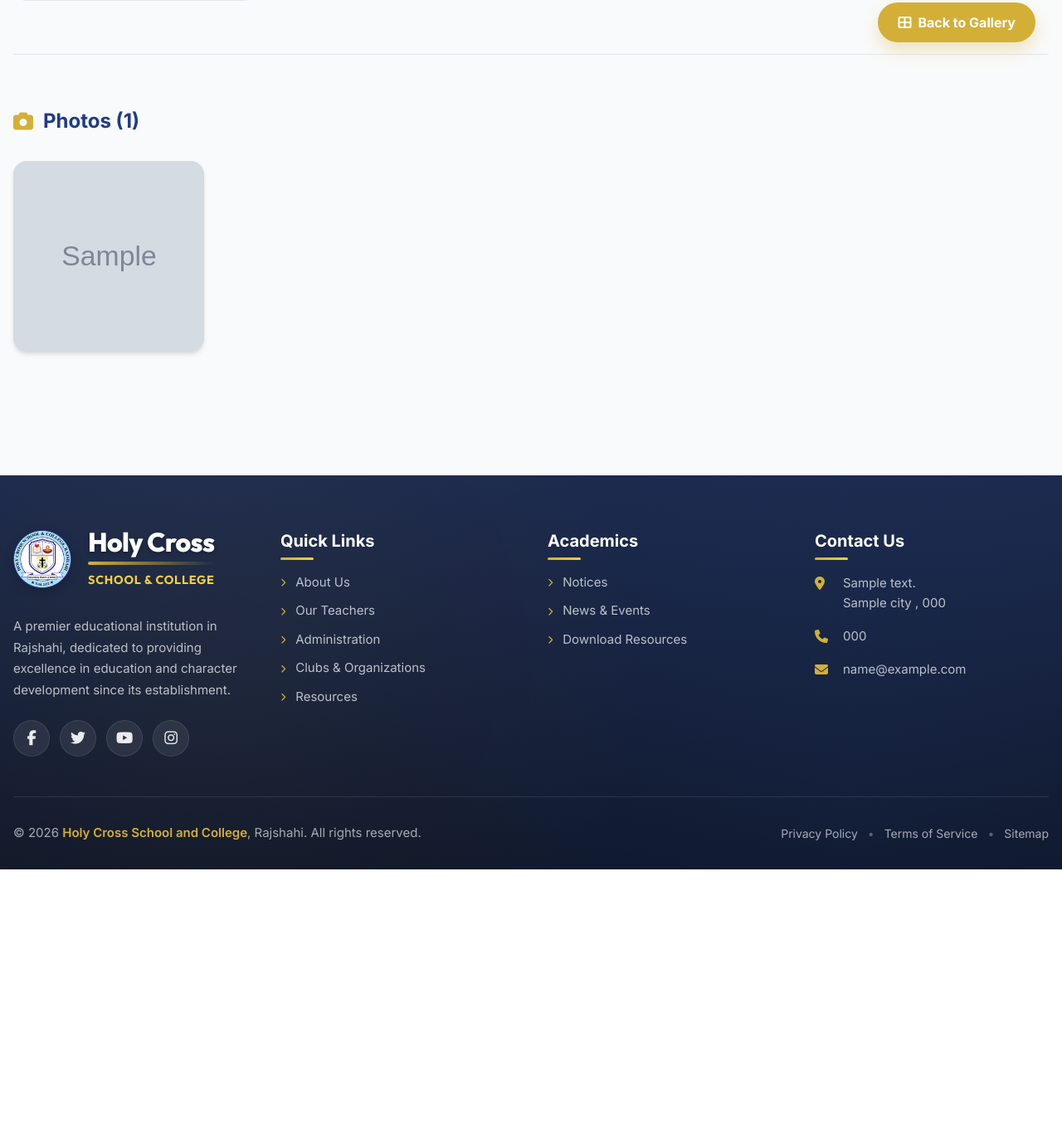
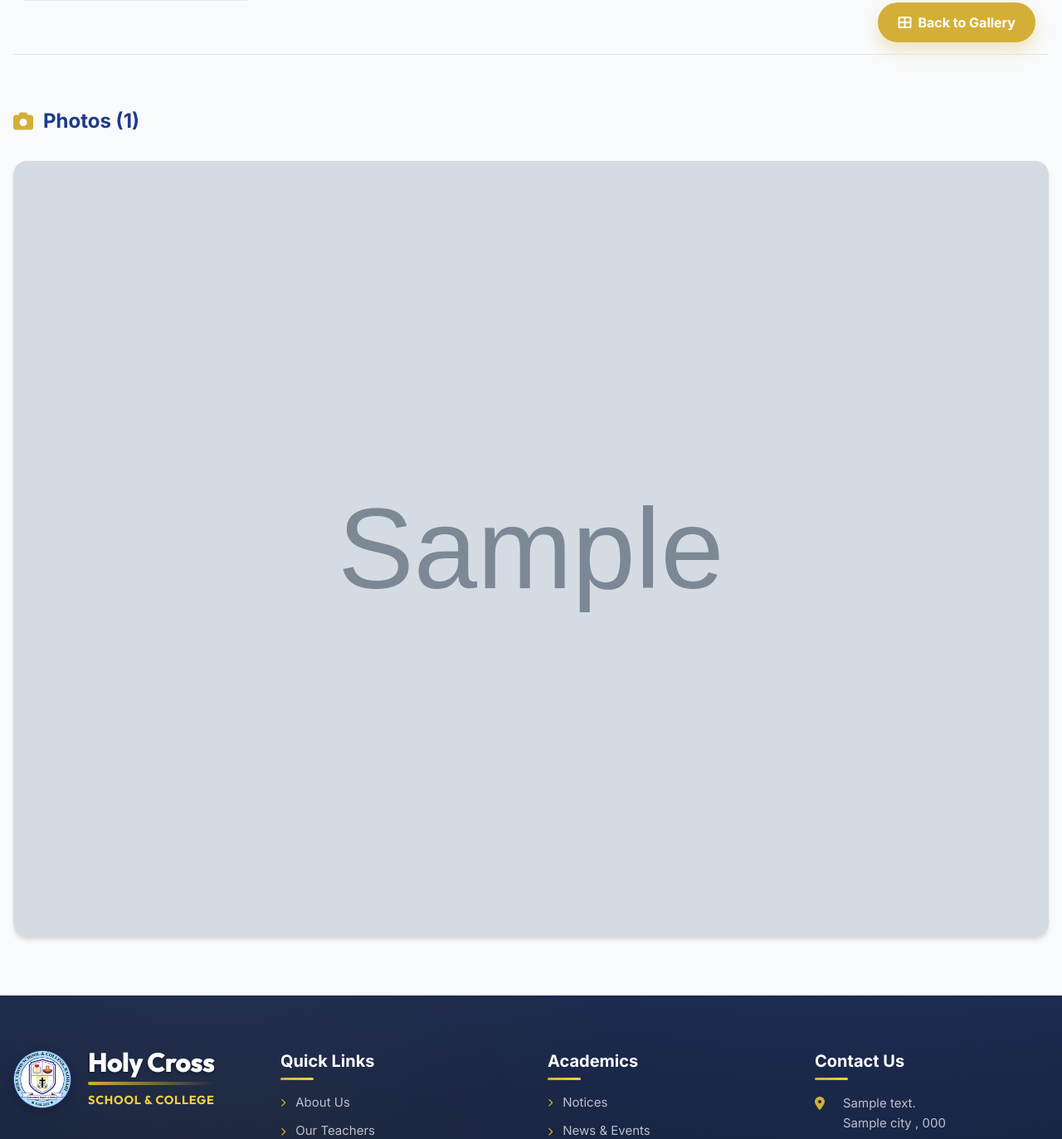
Before and after one commit to sjpbd/holy-Cross-Rajshahi-Website, a Django app: template templates/gallery/album_detail.html in a window 1280 px wide. Shown: the part 717-2090 px from the top of the page at 83% size. Before the commit the page ends 1765 px from the top, so only its background shows below. Run offline with Django 5.2, Linux system fonts and the light colour scheme; the template is opened without the code that fills it: most values are stand-ins (such as "Sample title", 1, 10 or a date in 2020); grey boxes marked "Sample" are stand-in pictures; some libraries are stand-ins or nearby versions; some web fonts are replaced.

Commit message:
Support natural orientation in Gallery: landscape photos stay landscape, portrait photos stay portrait via Masonry Grid

```diff
--- a/holy_cross/settings.py
+++ b/holy_cross/settings.py
@@ -180,7 +180,7 @@ THUMBNAIL_ALIASES = {
         'admin_profile': {'size': (400, 400), 'crop': False, 'quality': 90},
         'slider': {'size': (1920, 800), 'crop': 'smart', 'quality': 80},
         'news_thumb': {'size': (600, 400), 'crop': 'smart', 'quality': 85},
-        'gallery_thumb': {'size': (500, 500), 'crop': 'smart', 'quality': 80},
+        'gallery_thumb': {'size': (800, 800), 'crop': False, 'quality': 90},
     },
 }
 
--- a/templates/gallery/album_detail.html
+++ b/templates/gallery/album_detail.html
@@ -313,17 +313,16 @@
             <h2 class="text-2xl font-bold text-primary mb-8 flex items-center gap-3">
                 <i class="fas fa-camera text-accent"></i> Photos ({{ photos.count }})
             </h2>
-            <div class="grid grid-cols-2 md:grid-cols-3 lg:grid-cols-4 xl:grid-cols-5 gap-4 md:gap-6">
+            <div class="columns-2 md:columns-3 lg:columns-4 xl:columns-5 gap-4 md:gap-6 space-y-4 md:space-y-6">
                 {% for photo in photos %}
-                <a href="{{ photo.image.url }}" class="photo-card glightbox block relative aspect-square rounded-2xl overflow-hidden shadow-md group" data-gallery="gallery1" data-title="{{ photo.caption|default:album.title }}" data-description="{{ photo.created_at|date:'F d, Y' }}">
+                <a href="{{ photo.image.url }}" class="photo-card glightbox inline-block w-full break-inside-avoid relative rounded-2xl overflow-hidden shadow-md group" data-gallery="gallery1" data-title="{{ photo.caption|default:album.title }}" data-description="{{ photo.created_at|date:'F d, Y' }}">
                     {% thumbnail photo.image "gallery_thumb" as thumb %}
                     <img loading="lazy" src="{{ thumb.url }}"
                          alt="{{ photo.caption }}"
                          width="{{ thumb.width }}"
                          height="{{ thumb.height }}"
-
                          decoding="async"
-                         class="w-full h-full object-cover">
+                         class="w-full h-auto rounded-2xl transition-transform duration-500 group-hover:scale-105">
                     <div class="photo-overlay absolute inset-0 flex flex-col justify-end p-4 text-white">
                         {% if photo.caption %}
                         <p class="text-sm font-semibold line-clamp-1">{{ photo.caption }}</p>
```
